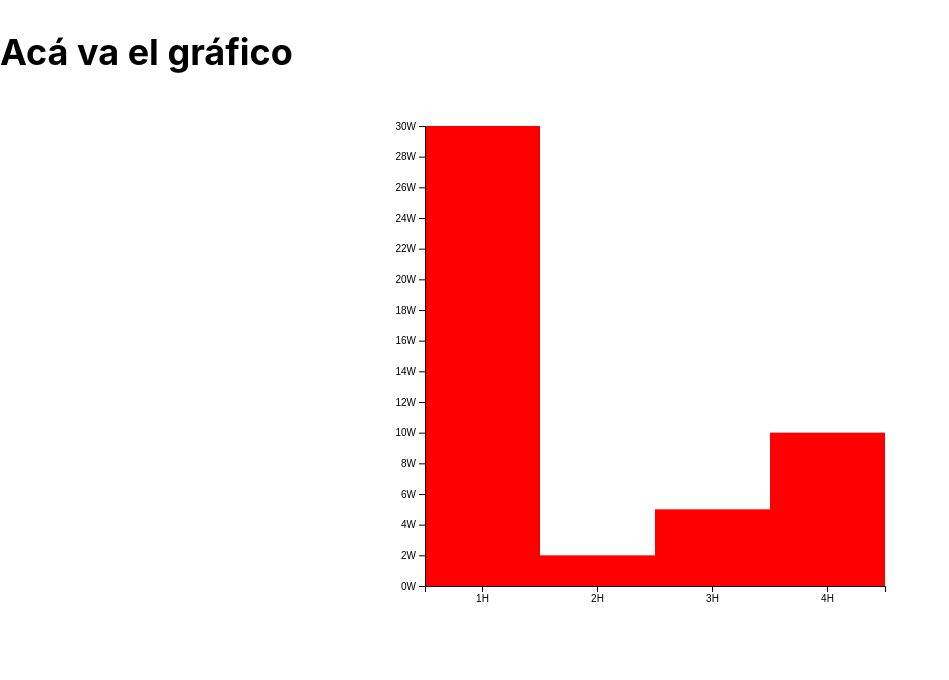
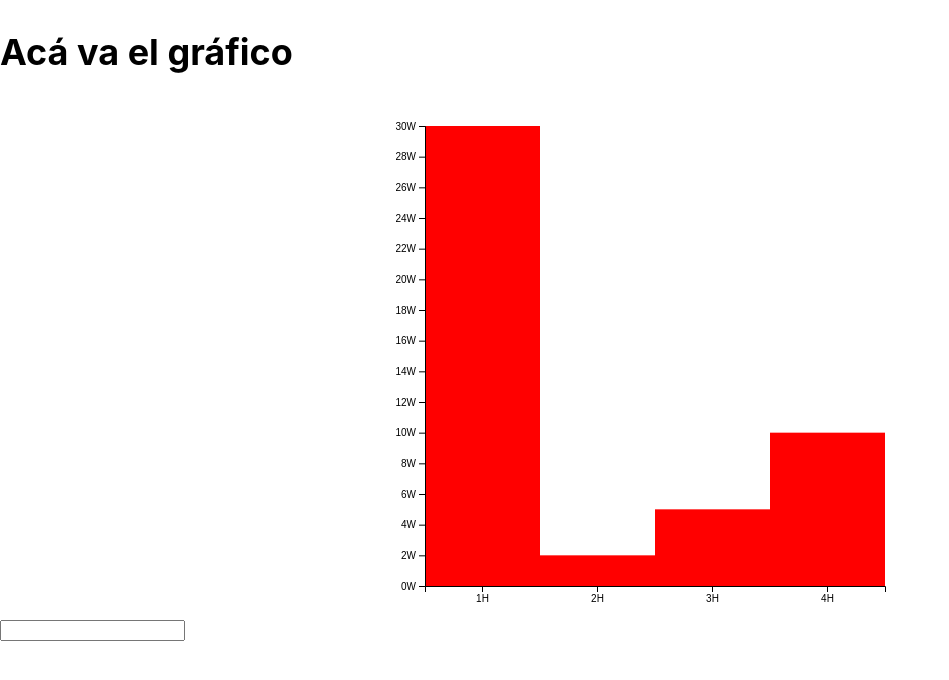
Before and after one commit to rodrigomartinezar/nextjs-blog, a Next.js app: page /posts/charts in a window 1280 px wide. Shown: the top 680 px of the page, without its empty margins (0-949 px from the left). Built offline with nearby package versions, Linux system fonts and the light colour scheme.

Commit message:
feat: add re render to reload on input enter

```diff
--- a/components/Graph/graph.tsx
+++ b/components/Graph/graph.tsx
@@ -44,6 +44,7 @@ const Graph = (props) => {
     d3.select(xAxis.current).call(xAxisGenerator)
   })
 
+
     return (
       <div
         style={{textAlign:'center'}}
--- a/pages/posts/charts.tsx
+++ b/pages/posts/charts.tsx
@@ -1,16 +1,28 @@
 import Graph from '../../components/Graph/graph'
-import { useEffect } from 'react'
+import { useState, useEffect } from 'react'
 import { Input } from 'antd'
 
 const GraphPost = () => {
-  const datos = [30,2,5,10]
+  const [datos, setDatos] = useState([30,2,5,10])
+  /* const [inputValue, setInputValue] = useState(0) */
 
 
+  const updateDatos = (e) => {
+    setDatos([...datos, e.target.value])
+  }
 
   return (
     <>
       <h1>Acá va el gráfico</h1>
       <Graph data={datos}/>
+      <Input
+        type='number'
+        onPressEnter={updateDatos}
+      />
+      {/* <p>{inputValue}</p> */}
+      {/* {datos.map(d => (
+        <p>{d}</p>
+      ))} */}
     </>
   )
 }
```
